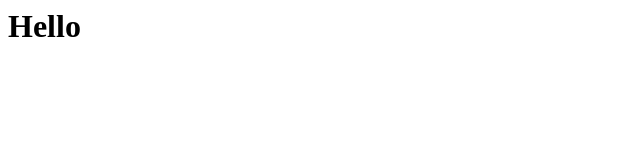
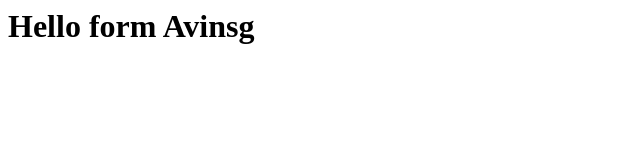
Before and after one commit to AVINESHMR/skills-code-with-codespaces, a plain HTML site: page index.html in a window 1280 px wide. Shown: the whole page, without its empty margins (0-640 px from the left). Drawn offline with Linux system fonts and the light colour scheme.

Commit message:
Adding hello from the codespace!

```diff
--- a/index.html
+++ b/index.html
@@ -1,3 +1,3 @@
 <html>
-  <h1>Hello</h1>
+  <h1>Hello form Avinsg</h1>
 </html>
```
